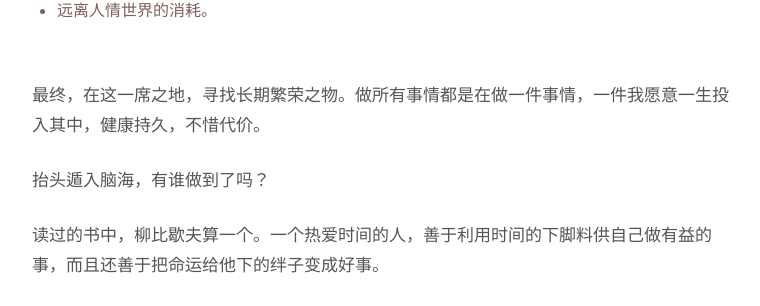
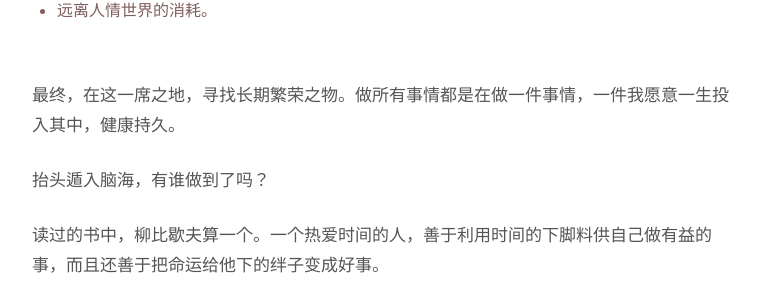
Before and after one commit to WillWang-X/willwang-x.github.io, a Jekyll site: the page built from _posts/blogs/2022-12-31-horse-manure-and-fertile-soil.md, in a window 1280 px wide and 900 px high, scrolled down 1049 px. Shown: the part 176-482 px from the top of the window, without its empty margins (258-1018 px from the left). Built offline with Jekyll 4.4.1, drawn with Linux system fonts in a browser that asks for light colours.

Commit message:
Question for 2023

```diff
--- a/_posts/blogs/2022-12-31-horse-manure-and-fertile-soil.md
+++ b/_posts/blogs/2022-12-31-horse-manure-and-fertile-soil.md
@@ -44,7 +44,7 @@ published: true
 
 <br>
 
-最终，在这一席之地，寻找长期繁荣之物。做所有事情都是在做一件事情，一件我愿意一生投入其中，健康持久，不惜代价。
+最终，在这一席之地，寻找长期繁荣之物。做所有事情都是在做一件事情，一件我愿意一生投入其中，健康持久。
 
 抬头遁入脑海，有谁做到了吗？
 
```
